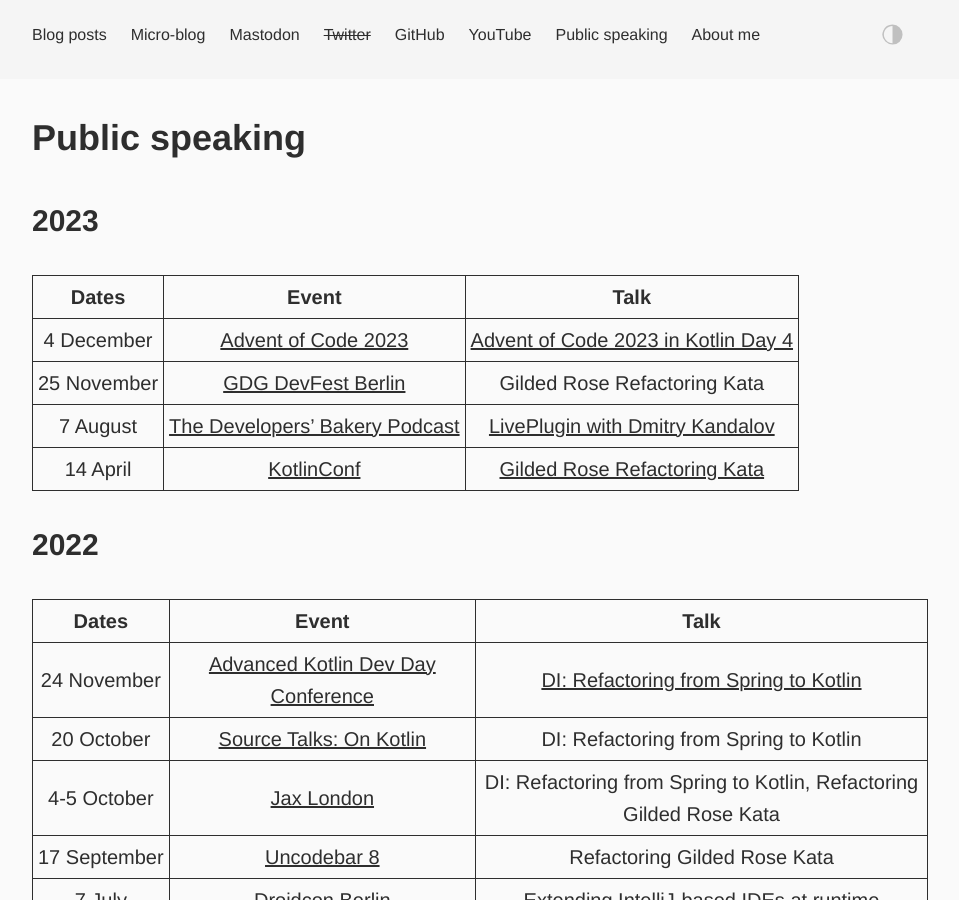
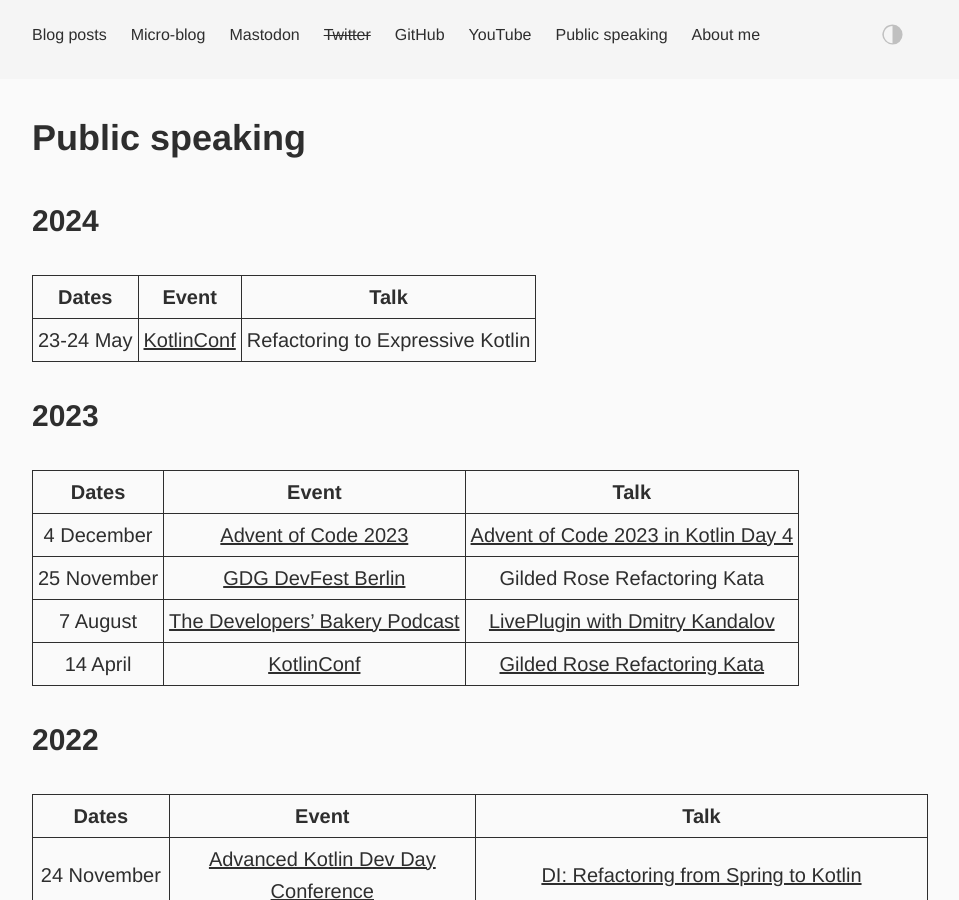
Before and after one commit to dkandalov/dkandalov.github.io, a Jekyll site: the page built from public-speaking.md, in a window 1280 px wide and 900 px high. Shown: the whole window, without its empty margins (160-1119 px from the left). Built offline with Jekyll 4.4.1, drawn with Linux system fonts in a browser that asks for light colours.

Commit message:
updated public speaking

```diff
--- a/public-speaking.md
+++ b/public-speaking.md
@@ -3,6 +3,13 @@ layout: page
 title: Public speaking
 permalink: public-speaking
 ---
+
+### 2024
+
+| Dates | Event | Talk |
+| --- | --- | --- |
+| 23-24 May | [KotlinConf](https://kotlinconf.com) | Refactoring to Expressive Kotlin |
+{:.post-table}
 
 ### 2023
 
@@ -11,7 +18,7 @@ permalink: public-speaking
 | 4 December | [Advent of Code 2023](https://adventofcode.com/2023) | [Advent of Code 2023 in Kotlin Day 4](https://www.youtube.com/watch?v=I0nCFMDkPNo) |
 | 25 November | [GDG DevFest Berlin](https://devfest.berlin) | Gilded Rose Refactoring Kata |
 | 7 August | [The Developers' Bakery Podcast](https://thebakery.dev) | [LivePlugin with Dmitry Kandalov](https://thebakery.dev/64) |
-| 14 April | [KotlinConf](https://kotlinconf.com/speakers/9aa1160b-ce4f-4992-a1ad-b6da7d62c033) | [Gilded Rose Refactoring Kata](https://www.youtube.com/watch?v=AxxNHKCldzA) |
+| 14 April | [KotlinConf](https://kotlinconf.com) | [Gilded Rose Refactoring Kata](https://www.youtube.com/watch?v=AxxNHKCldzA) |
 {:.post-table}
 
 ### 2022
```
